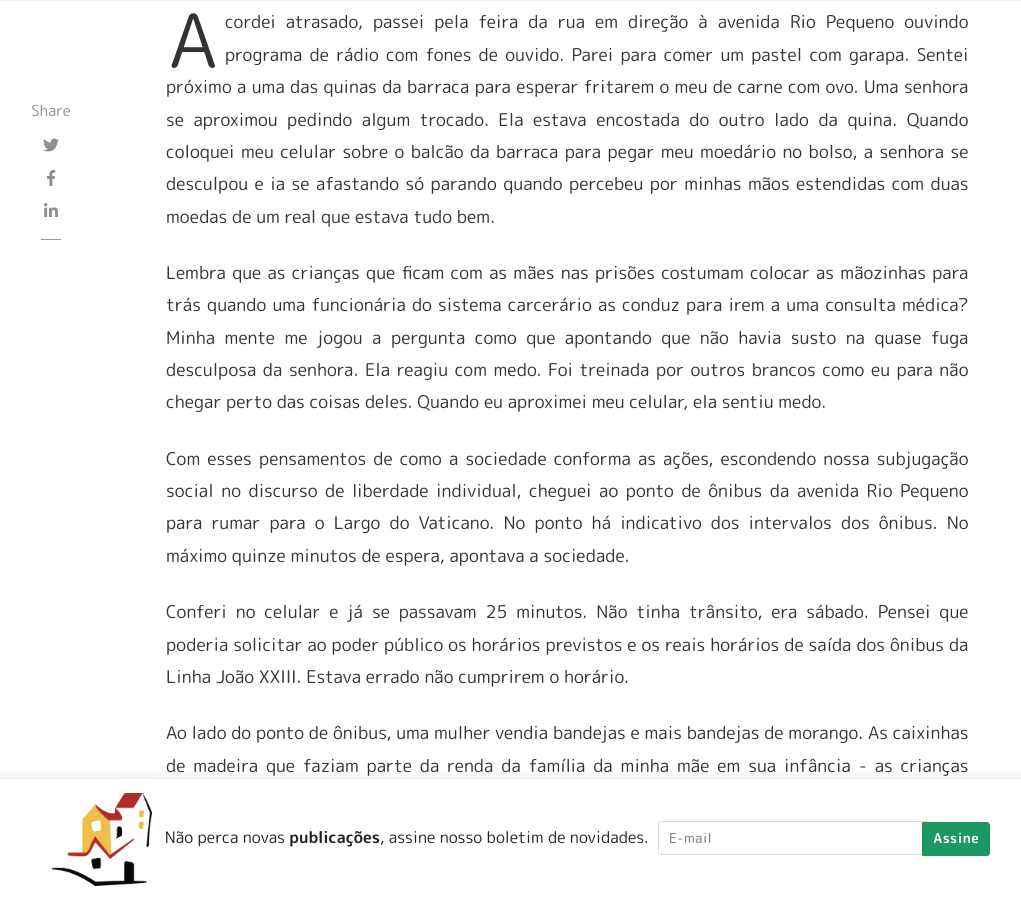
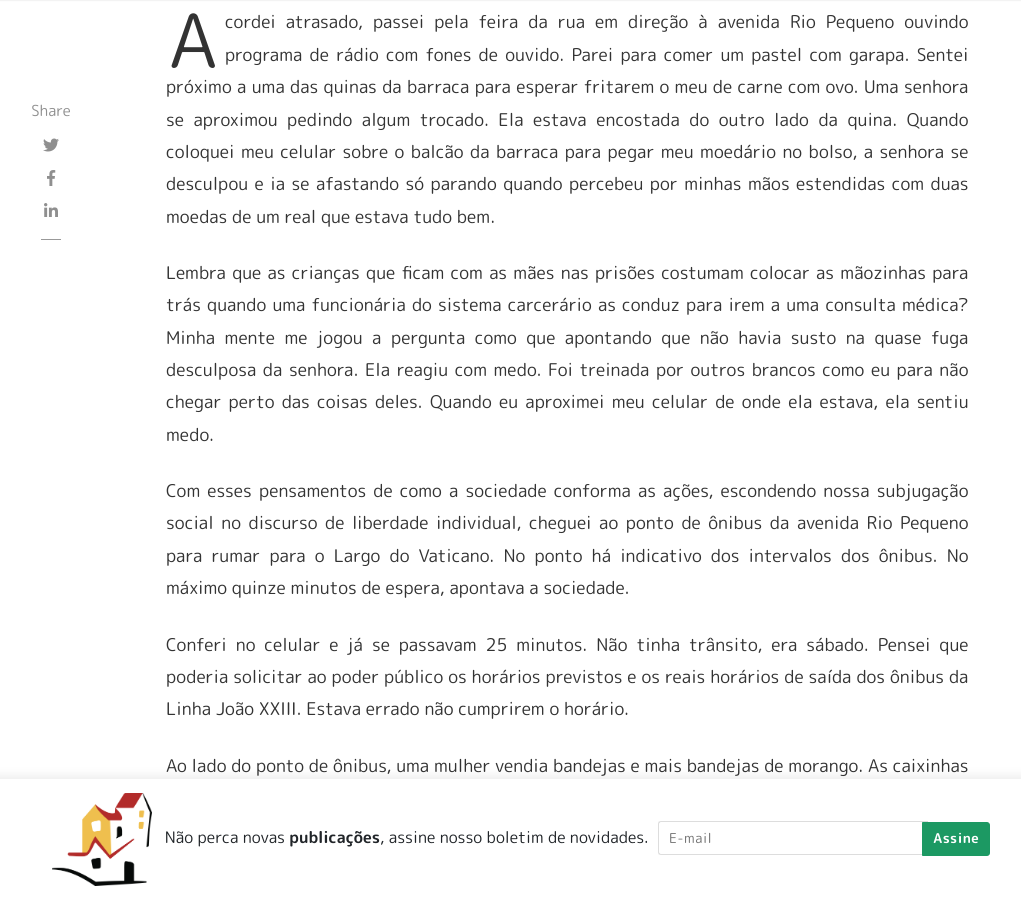
Before and after one commit to rafaelabcaffaro/republiqueta.github.io, a Jekyll site: the page built from _posts/2020-11-14-zanzar.md, in a window 1280 px wide and 900 px high, scrolled down 834 px. Shown: the whole window, without its empty margins (119-1140 px from the left). Built offline with Jekyll 4.4.1, drawn with Linux system fonts in a browser that asks for light colours; nearby versions of some CDN libraries; some web fonts are replaced; comment, search, counter and statistics services are not loaded.

Commit message:
texto: zanzar

```diff
--- a/_posts/2020-11-14-zanzar.md
+++ b/_posts/2020-11-14-zanzar.md
@@ -9,7 +9,7 @@
 ---
 Acordei atrasado, passei pela feira da rua em direção à avenida Rio Pequeno ouvindo programa de rádio com fones de ouvido. Parei para comer um pastel com garapa. Sentei próximo a uma das quinas da barraca para esperar fritarem o meu de carne com ovo. Uma senhora se aproximou pedindo algum trocado. Ela estava encostada do outro lado da quina. Quando coloquei meu celular sobre o balcão da barraca para pegar meu moedário no bolso, a senhora se desculpou e ia se afastando só parando quando percebeu por minhas mãos estendidas com duas moedas de um real que estava tudo bem.
 
-Lembra que as crianças que ficam com as mães nas prisões costumam colocar as mãozinhas para trás quando uma funcionária do sistema carcerário as conduz para irem a uma consulta médica? Minha mente me jogou a pergunta como que apontando que não havia susto na quase fuga desculposa da senhora. Ela reagiu com medo. Foi treinada por outros brancos como eu para não chegar perto das coisas deles. Quando eu aproximei meu celular, ela sentiu medo.
+Lembra que as crianças que ficam com as mães nas prisões costumam colocar as mãozinhas para trás quando uma funcionária do sistema carcerário as conduz para irem a uma consulta médica? Minha mente me jogou a pergunta como que apontando que não havia susto na quase fuga desculposa da senhora. Ela reagiu com medo. Foi treinada por outros brancos como eu para não chegar perto das coisas deles. Quando eu aproximei meu celular de onde ela estava, ela sentiu medo.
 
 Com esses pensamentos de como a sociedade conforma as ações, escondendo nossa subjugação social no discurso de liberdade individual, cheguei ao ponto de ônibus da avenida Rio Pequeno para rumar para o Largo do Vaticano. No ponto há indicativo dos intervalos dos ônibus. No máximo quinze minutos de espera, apontava a sociedade.
 
```
